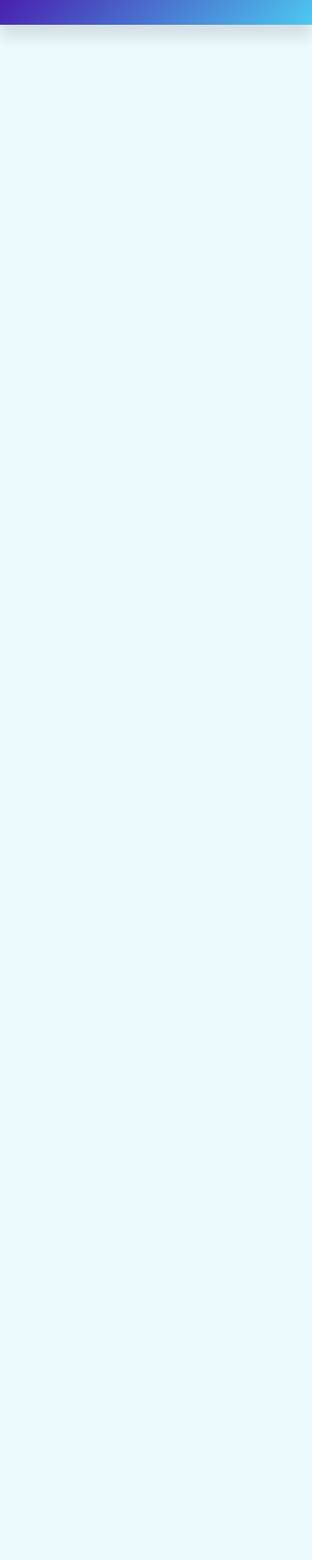
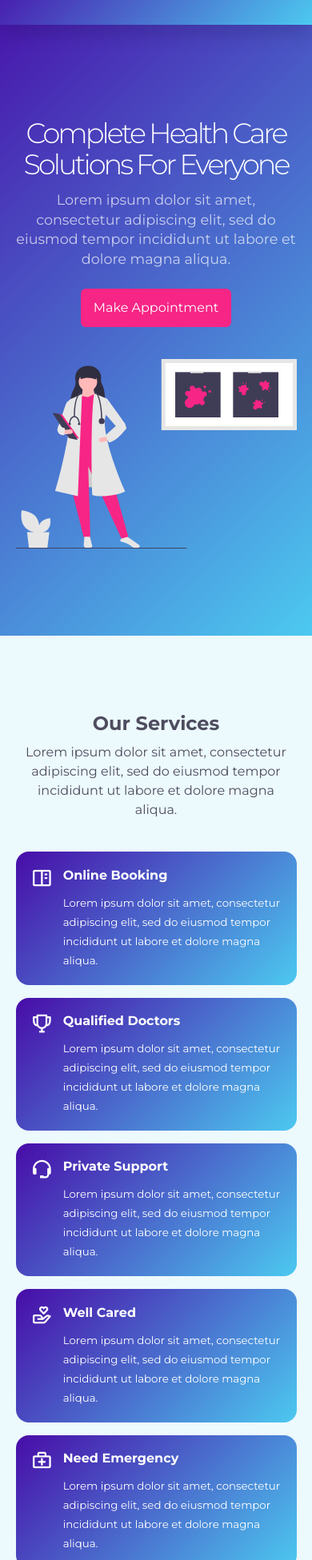
Before and after one commit to rkoszo/health-care, a React (Create React App) app: page / in a window 390 px wide. Shown: the part 49-2000 px from the top of the page at 80% size. Before the commit the page ends 844 px from the top, so only its background shows below. Built offline with nearby package versions, Linux system fonts and the light colour scheme.

Commit message:
Implement Header & Services components

```diff
--- /dev/null
+++ b/src/components/Header.js
@@ -0,0 +1,28 @@
+import React from "react";
+
+/* self imports */
+import headerImg from "../assets/header.svg";
+
+const Header = () => {
+  return (
+    <header>
+      <div className="container">
+        <div className="header__content">
+          <h1>Complete Health Care Solutions For Everyone</h1>
+          <p>
+            Lorem ipsum dolor sit amet, consectetur adipiscing elit, sed do
+            eiusmod tempor incididunt ut labore et dolore magna aliqua.
+          </p>
+          <a href="/appointment" className="btn">
+            Make Appointment
+          </a>
+        </div>
+        <div className="header__image">
+          <img src={headerImg} alt="Header" />
+        </div>
+      </div>
+    </header>
+  );
+};
+
+export default Header;
--- /dev/null
+++ b/src/components/Services.js
@@ -0,0 +1,85 @@
+import React from "react";
+
+/* self imports */
+
+const Services = () => {
+  return (
+    <section>
+      <h2>Our Services</h2>
+      <p>
+        Lorem ipsum dolor sit amet, consectetur adipiscing elit, sed do eiusmod
+        tempor incididunt ut labore et dolore magna aliqua.
+      </p>
+
+      <div className="container">
+        <article>
+          <i className="bx bx-book-content"></i>
+          <div>
+            <h4>Online Booking</h4>
+            <small>
+              Lorem ipsum dolor sit amet, consectetur adipiscing elit, sed do
+              eiusmod tempor incididunt ut labore et dolore magna aliqua.
+            </small>
+          </div>
+        </article>
+
+        <article>
+          <i className="bx bx-trophy"></i>
+          <div>
+            <h4>Qualified Doctors</h4>
+            <small>
+              Lorem ipsum dolor sit amet, consectetur adipiscing elit, sed do
+              eiusmod tempor incididunt ut labore et dolore magna aliqua.
+            </small>
+          </div>
+        </article>
+
+        <article>
+          <i className="bx bx-support"></i>
+          <div>
+            <h4>Private Support</h4>
+            <small>
+              Lorem ipsum dolor sit amet, consectetur adipiscing elit, sed do
+              eiusmod tempor incididunt ut labore et dolore magna aliqua.
+            </small>
+          </div>
+        </article>
+
+        <article>
+          <i className="bx bx-donate-heart"></i>
+          <div>
+            <h4>Well Cared</h4>
+            <small>
+              Lorem ipsum dolor sit amet, consectetur adipiscing elit, sed do
+              eiusmod tempor incididunt ut labore et dolore magna aliqua.
+            </small>
+          </div>
+        </article>
+
+        <article>
+          <i className="bx bx-first-aid"></i>
+          <div>
+            <h4>Need Emergency</h4>
+            <small>
+              Lorem ipsum dolor sit amet, consectetur adipiscing elit, sed do
+              eiusmod tempor incididunt ut labore et dolore magna aliqua.
+            </small>
+          </div>
+        </article>
+
+        <article>
+          <i className="bx bxl-meta"></i>
+          <div>
+            <h4>24 Hour Service</h4>
+            <small>
+              Lorem ipsum dolor sit amet, consectetur adipiscing elit, sed do
+              eiusmod tempor incididunt ut labore et dolore magna aliqua.
+            </small>
+          </div>
+        </article>
+      </div>
+    </section>
+  );
+};
+
+export default Services;
--- /dev/null
+++ b/src/partials/_header.scss
@@ -0,0 +1,65 @@
+header {
+  @include gradientBackground();
+  height: 80vh;
+  display: grid;
+  place-items: center;
+  overflow: hidden;
+
+  .container {
+    margin-top: 3rem;
+    display: grid;
+    grid-template-columns: 46% 46%;
+    gap: 8%;
+    align-items: center;
+    justify-content: center;
+
+    .header__content {
+      h1 {
+        font-size: 3.5rem;
+        line-height: 1.1;
+        letter-spacing: -3px;
+        font-weight: 300;
+      }
+
+      p {
+        margin: 1rem 0 2rem;
+        color: $light-color;
+        font-size: 1.1rem;
+      }
+    }
+  }
+}
+
+/* ==================== MEDIA QUERIES (MEDIUM DEVICES) ==================== */
+@media screen and (max-width: 1024px) {
+  header {
+    height: 60vh;
+
+    .container {
+      .header__content {
+        h1 {
+          font-size: 2.2rem;
+        }
+      }
+    }
+  }
+}
+
+/* ==================== MEDIA QUERIES (SMALL DEVICES) ==================== */
+@media screen and (max-width: 600px) {
+  header {
+    height: 100vh;
+
+    .container {
+      grid-template-columns: 1fr;
+      text-align: center;
+
+      .header__content {
+        p {
+          margin: 0.8rem 0 1.5rem;
+          line-height: 1.4;
+        }
+      }
+    }
+  }
+}
--- /dev/null
+++ b/src/partials/_services.scss
@@ -0,0 +1,67 @@
+section {
+  .container {
+    display: grid;
+    grid-template-columns: repeat(3, 1fr);
+    gap: 2rem;
+
+    article {
+      @include gradientBackground;
+      padding: 1.5rem;
+      border-radius: 1rem;
+      display: flex;
+      gap: 1.5rem;
+      height: fit-content;
+      transition: all 400ms ease;
+
+      &:hover {
+        margin-top: -0.5rem;
+      }
+
+      i {
+        font-size: 1.7rem;
+      }
+
+      div {
+        h4 {
+          margin-bottom: 1rem;
+        }
+      }
+    }
+  }
+}
+
+/* ==================== MEDIA QUERIES (MEDIUM DEVICES) ==================== */
+@media screen and (max-width: 1024px) {
+  section {
+    .container {
+      gap: 1rem;
+      grid-template-columns: 1fr 1fr;
+
+      article {
+        padding: 1.2rem;
+        gap: 0.8rem;
+
+        &:hover {
+          margin: 0;
+        }
+      }
+    }
+  }
+}
+
+/* ==================== MEDIA QUERIES (SMALL DEVICES) ==================== */
+@media screen and (max-width: 600px) {
+  section {
+    .container {
+      grid-template-columns: 1fr;
+
+      article {
+        div {
+          h4 {
+            margin-bottom: 0.8rem;
+          }
+        }
+      }
+    }
+  }
+}
--- a/src/styles.scss
+++ b/src/styles.scss
@@ -2,3 +2,5 @@
 @import "./partials/mixins";
 @import "./partials/general";
 @import "./partials/nav";
+@import "./partials/header";
+@import "./partials/services";
--- a/src/views/Home.js
+++ b/src/views/Home.js
@@ -1,14 +1,18 @@
-import React from 'react';
+import React from "react";
 
 /* self imports */
-import Navbar from '../components/Navbar';
+import Navbar from "../components/Navbar";
+import Header from "../components/Header";
+import Services from "../components/Services";
 
-const Home = props => {
-    return (
-        <div>
-            <Navbar />
-        </div>
-    );
-}
+const Home = (props) => {
+  return (
+    <div>
+      <Navbar />
+      <Header />
+      <Services />
+    </div>
+  );
+};
 
 export default Home;
```
Also changed, not shown: src/assets/header.svg (added), src/css/styles.min.css, 1 other file (tests, documents, lock files or other folders).
